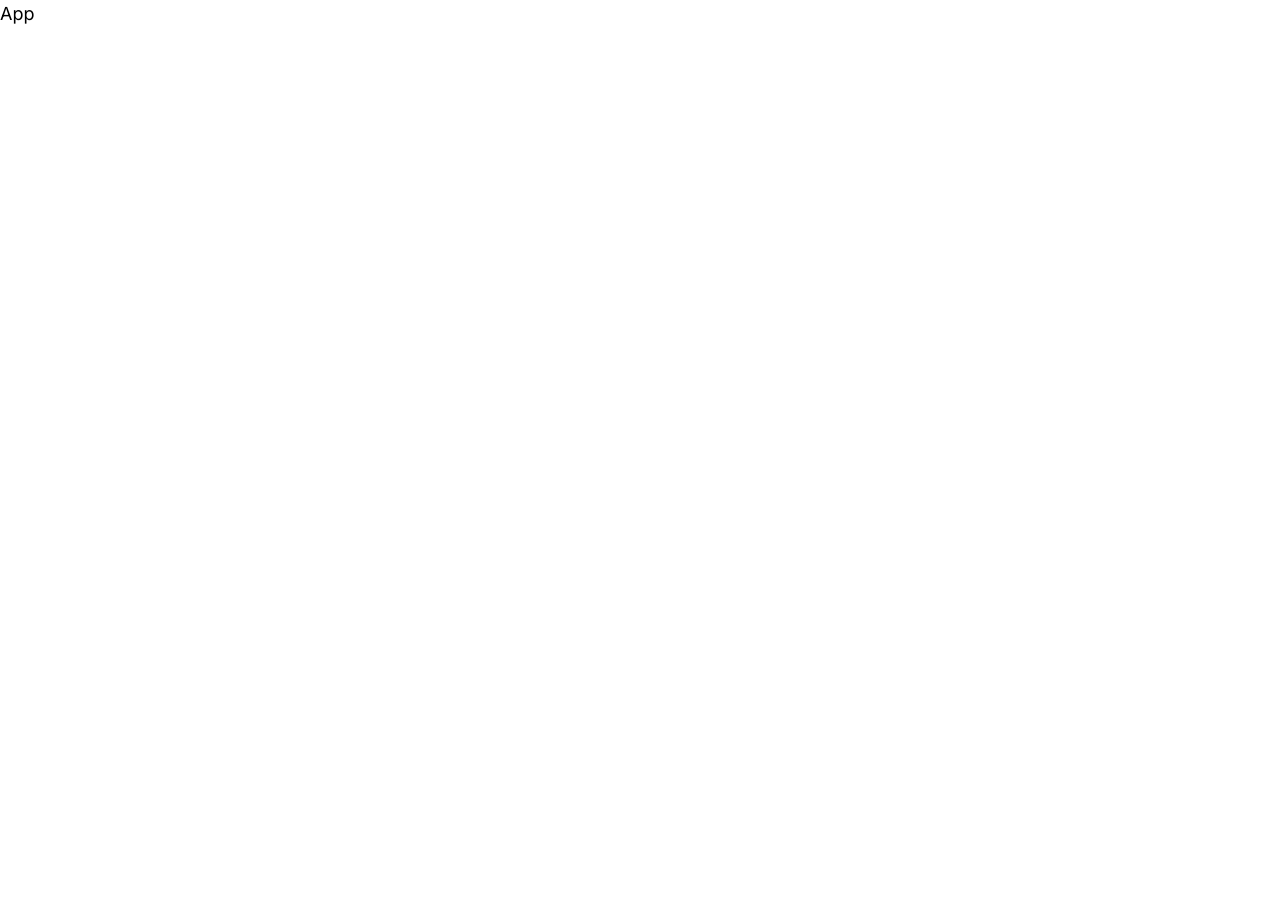
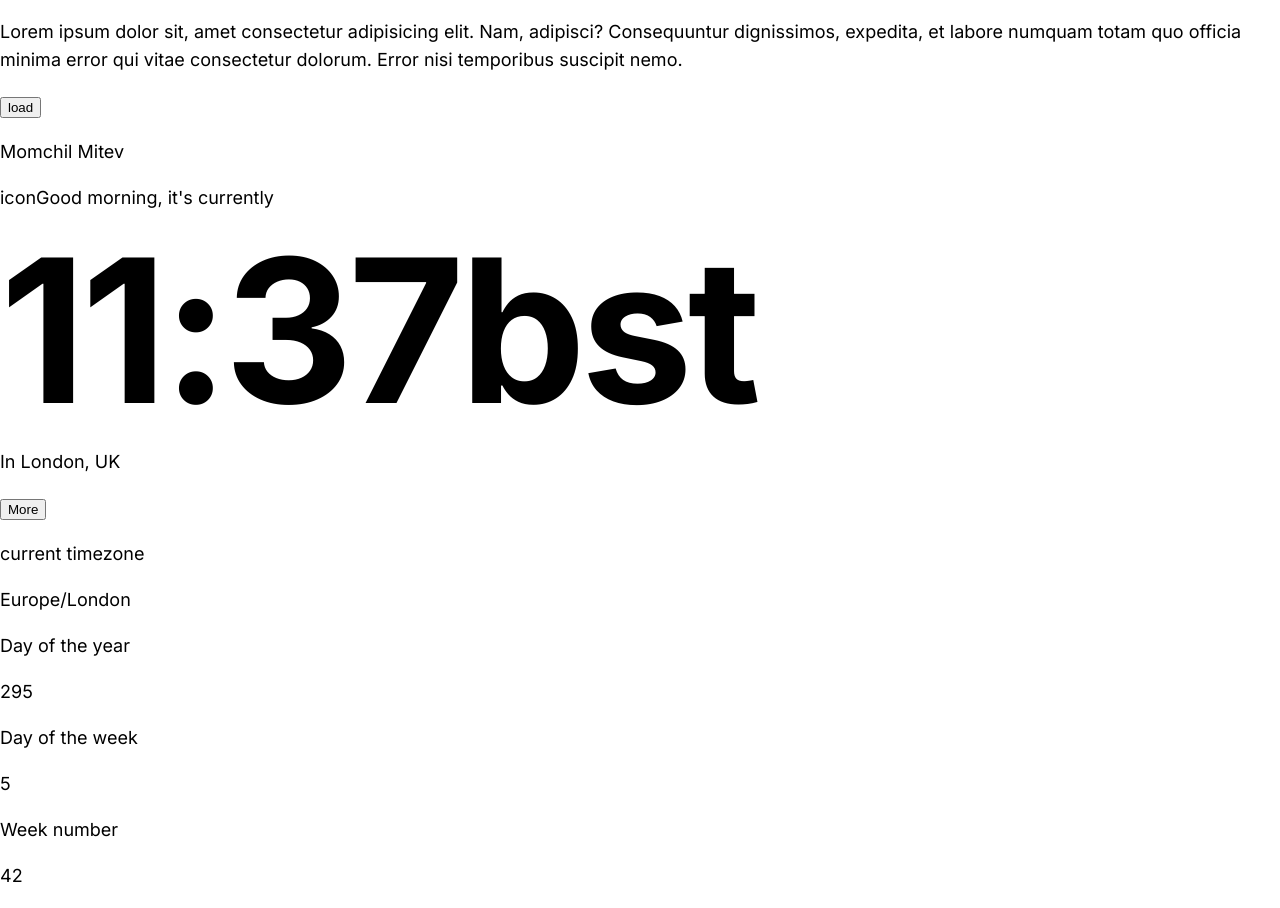
Before and after one commit to momchilmitev/clock-app, a React app: page / in a window 1280 px wide. Before the commit the page ends 800 px from the top, so only its background shows below. Built offline with nearby package versions, Linux system fonts and the light colour scheme.

Commit message:
added basic component structure

```diff
--- a/src/components/App/App.js
+++ b/src/components/App/App.js
@@ -1,7 +1,42 @@
 import './App.scss';
+import Quote from '../Quote/Quote';
+import Time from '../Time/Time';
+import Button from '../Button/Button';
 
 function App() {
-  return <div className="app">App</div>;
+  return (
+    <div className="app">
+      <section className="clock__container">
+        <Quote />
+        <section className="clock__action">
+          <Time />
+          <Button />
+        </section>
+      </section>
+      <section className="info__container">
+        <section className="info__section--left">
+          <article className="info__detail">
+            <p className="info__title">current timezone</p>
+            <p className="info__value">Europe/London</p>
+          </article>
+          <article className="info__detail">
+            <p className="info__title">Day of the year</p>
+            <p className="info__value">295</p>
+          </article>
+        </section>
+        <section className="info__section--right">
+          <article className="info__detail">
+            <p className="info__title">Day of the week</p>
+            <p className="info__value">5</p>
+          </article>
+          <article className="info__detail">
+            <p className="info__title">Week number</p>
+            <p className="info__value">42</p>
+          </article>
+        </section>
+      </section>
+    </div>
+  );
 }
 
 export default App;
--- /dev/null
+++ b/src/components/Button/Button.js
@@ -0,0 +1,7 @@
+import './Button.scss';
+
+const Button = () => {
+  return <button className="btn--primary">More</button>;
+};
+
+export default Button;
--- /dev/null
+++ b/src/components/Quote/Quote.js
@@ -0,0 +1,20 @@
+import './Quote.scss';
+
+const Quote = () => {
+  return (
+    <section className="quote__container">
+      <div className="quote__action">
+        <p className="quote__content">
+          Lorem ipsum dolor sit, amet consectetur adipisicing elit. Nam,
+          adipisci? Consequuntur dignissimos, expedita, et labore numquam totam
+          quo officia minima error qui vitae consectetur dolorum. Error nisi
+          temporibus suscipit nemo.
+        </p>
+        <button className="btn--load">load</button>
+      </div>
+      <p className="quote__author">Momchil Mitev</p>
+    </section>
+  );
+};
+
+export default Quote;
--- /dev/null
+++ b/src/components/Time/Time.js
@@ -0,0 +1,18 @@
+import './Time.scss';
+
+const Time = () => {
+  return (
+    <section className="time__container">
+      <p className="time__title">
+        <span className="time__icon">icon</span>Good morning
+        <span className="time__title--second">, it's currently</span>
+      </p>
+      <h1 className="time__value">
+        11:37<span className="time__type">bst</span>
+      </h1>
+      <p className="time__location">In London, UK</p>
+    </section>
+  );
+};
+
+export default Time;
--- a/src/index.scss
+++ b/src/index.scss
@@ -15,6 +15,7 @@ body {
   font-weight: 400;
   font-size: 18px;
   line-height: 28px;
+  // color: var(--white);
 }
 
 h1,
@@ -24,6 +25,7 @@ h4,
 h5,
 h6 {
   font-family: var(--font);
+  margin: 0;
 }
 
 h1 {
```
Also changed, not shown: src/components/Button/Button.scss (added), src/components/Quote/Quote.scss (added), src/components/Time/Time.scss (added).
